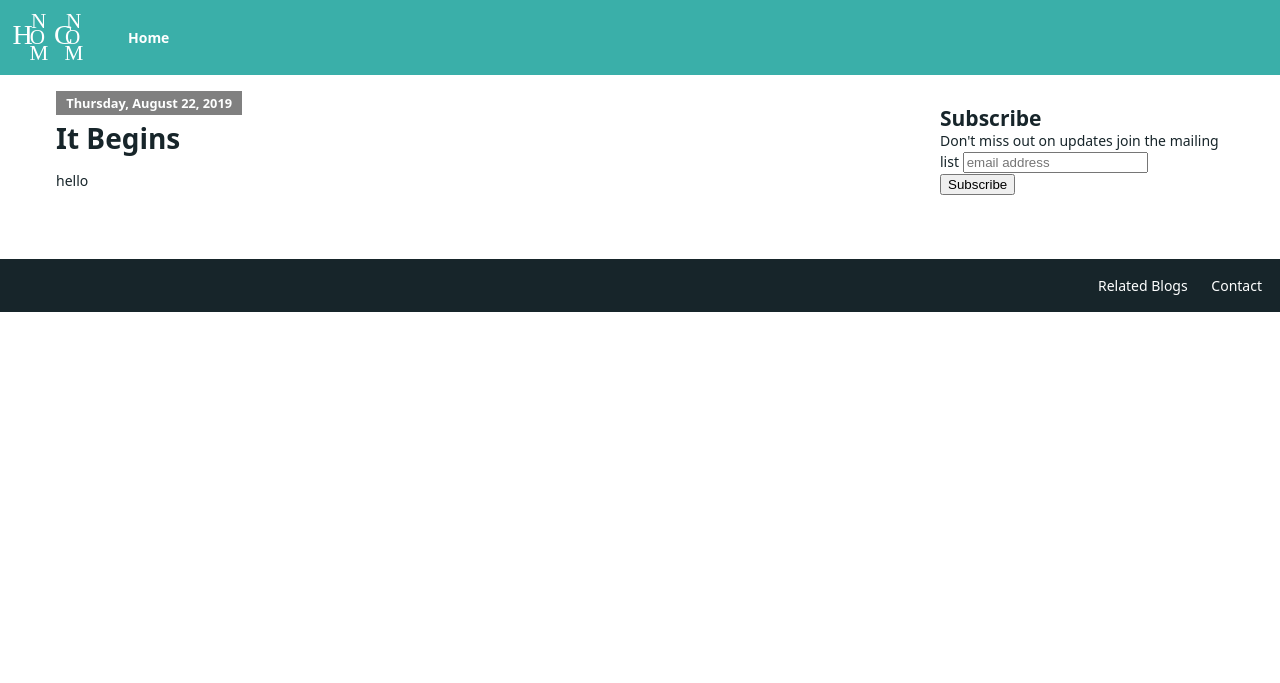
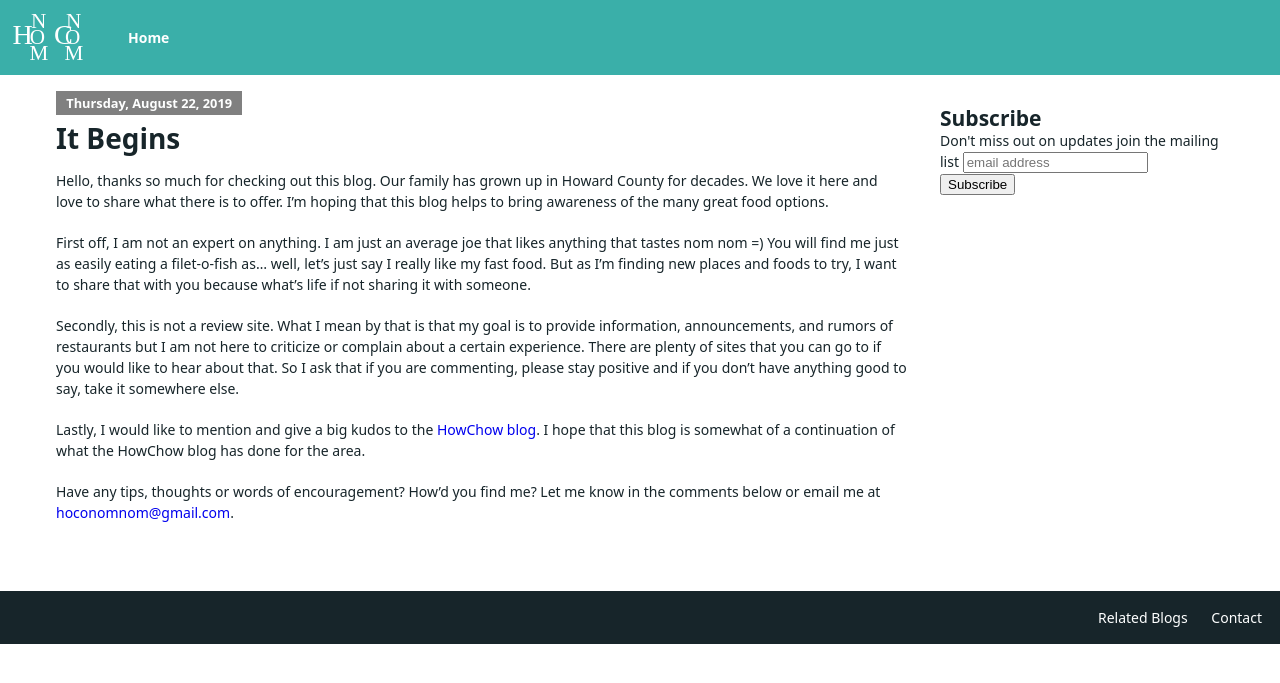
Before and after one commit to hoconomnom/hoconomnom, a Jekyll site: the page built from _posts/2019-08-22-genesis.md, in a window 1280 px wide. Shown: the top 683 px of the page. Built offline with Jekyll 4.4.1, drawn with Linux system fonts in a browser that asks for light colours; comment, search, counter and statistics services are not loaded.

Commit message:
* first post

```diff
--- a/_posts/2019-08-22-genesis.md
+++ b/_posts/2019-08-22-genesis.md
@@ -3,4 +3,12 @@ comments: true
 title: It Begins
 ---
 
-hello
+Hello, thanks so much for checking out this blog. Our family has grown up in Howard County for decades. We love it here and love to share what there is to offer. I'm hoping that this blog helps to bring awareness of the many great food options.
+
+First off, I am not an expert on anything. I am just an average joe that likes anything that tastes nom nom =) You will find me just as easily eating a filet-o-fish as... well, let's just say I really like my fast food. But as I'm finding new places and foods to try, I want to share that with you because what's life if not sharing it with someone.
+
+Secondly, this is not a review site. What I mean by that is that my goal is to provide information, announcements, and rumors of restaurants but I am not here to criticize or complain about a certain experience. There are plenty of sites that you can go to if you would like to hear about that. So I ask that if you are commenting, please stay positive and if you don't have anything good to say, take it somewhere else.
+
+Lastly, I would like to mention and give a big kudos to the [HowChow blog](http://howchow.blogspot.com). I hope that this blog is somewhat of a continuation of what the HowChow blog has done for the area.
+
+Have any tips, thoughts or words of encouragement? How'd you find me? Let me know in the comments below or email me at <a href="mailto:hoconomnom@gmail.com">hoconomnom@gmail.com</a>.
```
